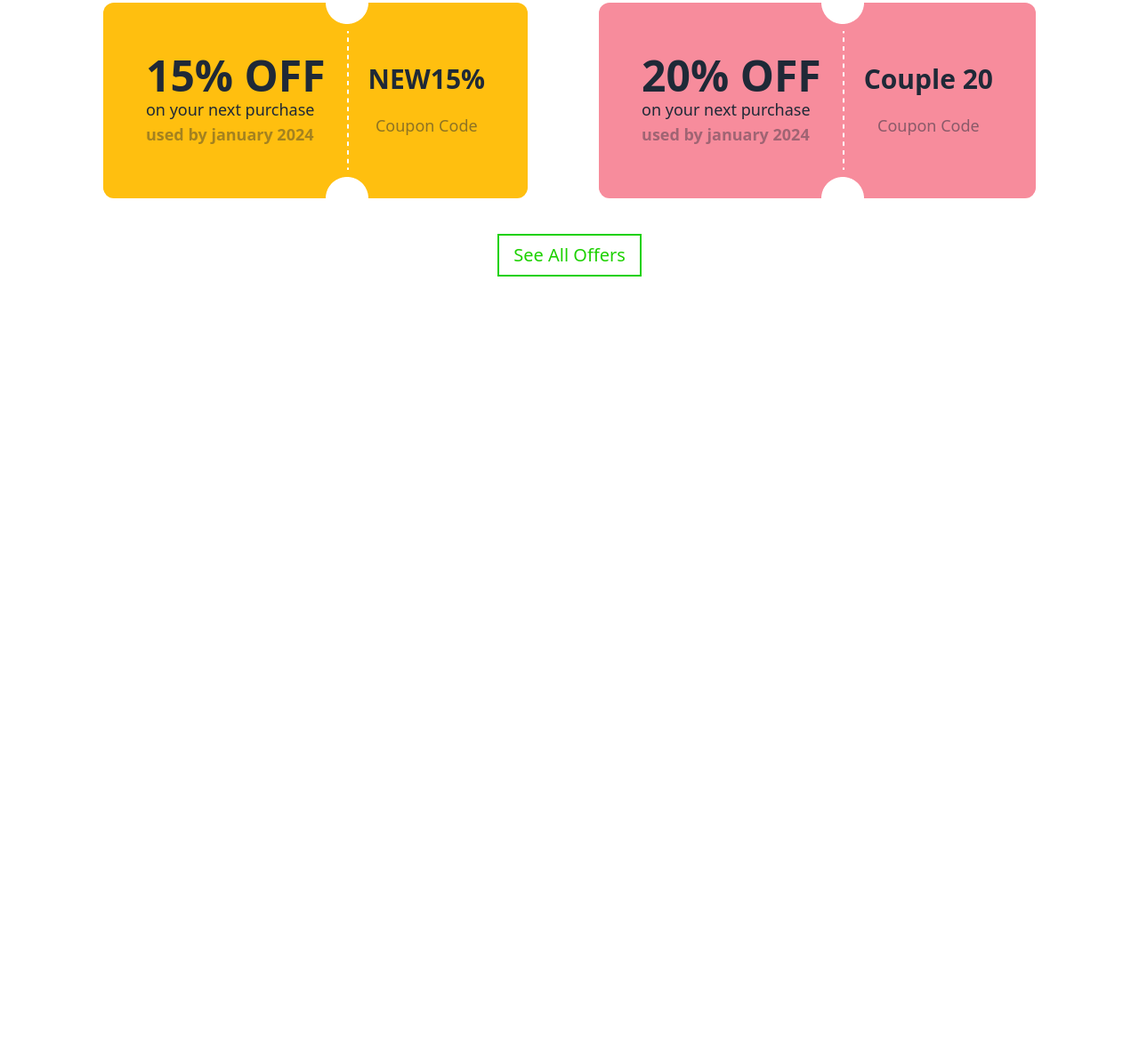
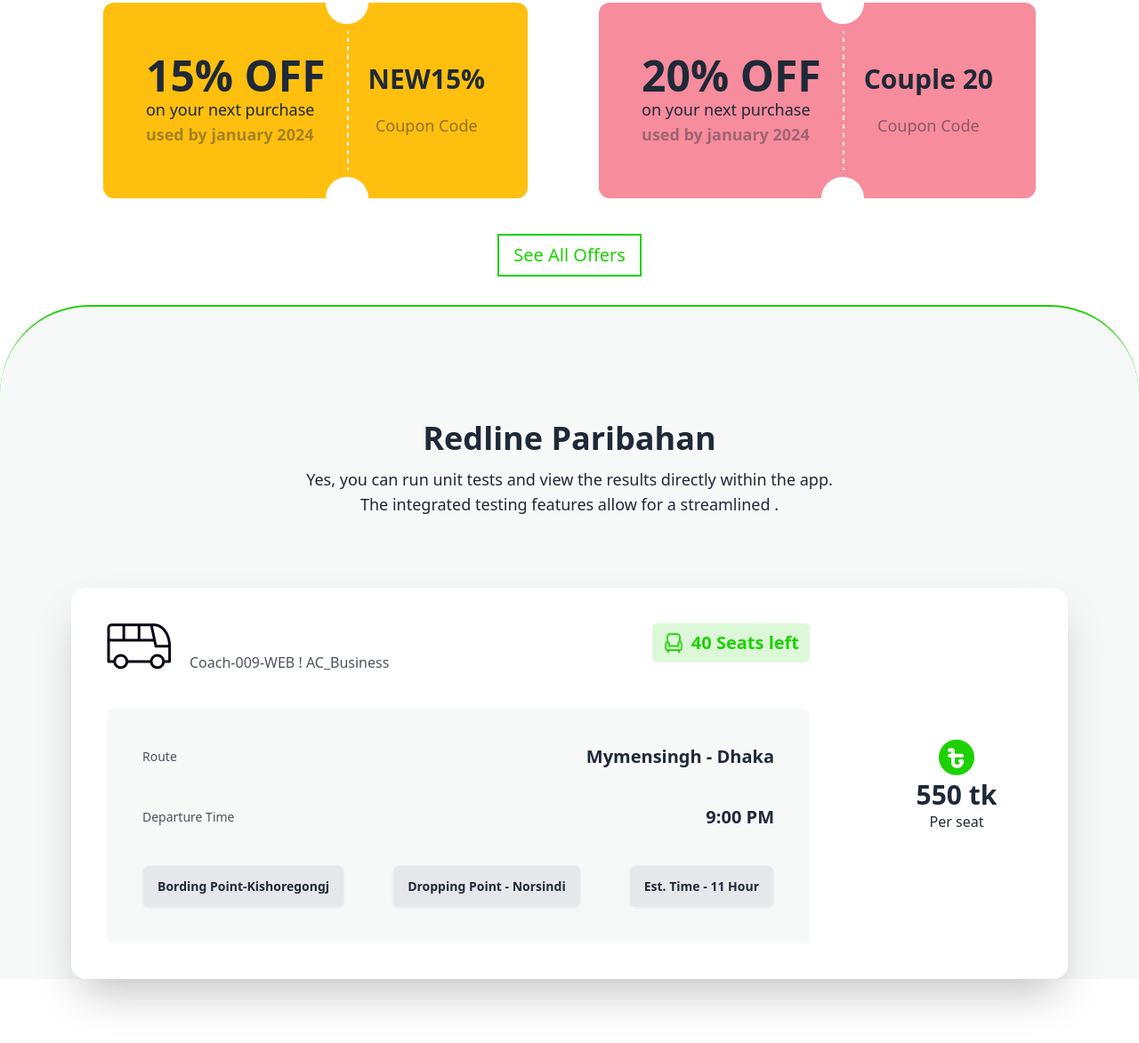
Before and after one commit to itsahadul99/A5-Smart-Ticketing, a plain HTML site: page index.html in a window 1280 px wide. Shown: the part 1057-2230 px from the top of the page at 89% size. Before the commit the page ends 1400 px from the top, so only its background shows below. Drawn offline with nearby package versions, Linux system fonts and the light colour scheme.

Commit message:
complete ticket counter first part

```diff
--- a/index.html
+++ b/index.html
@@ -101,6 +101,52 @@
             </div>
         </section>
         <!-- offer section end here  -->
+        <!-- ticket section start here  -->
+        <section class=" bg-[#F7F8F8] my-4 lg:my-8 border-t-2 rounded-t-[100px] border-[#1DD100] pt-32">
+            <div class="flex flex-col justify-center w-full items-center mb-5 lg:mb-10 ">
+                <h1 class="text-2xl lg:text-4xl font-bold mb-3">Redline Paribahan</h1>
+                <p class="text-lg text-center">Yes, you can run unit tests and view the results directly within the app. <br> The integrated testing features allow for a streamlined .</p>
+            </div>
+            <div class=" bg-white m-10 lg:m-20 shadow-2xl rounded-2xl flex flex-col lg:flex-row">
+                <div class="lg:flex-1">
+                    <div class="flex flex-col lg:flex-row justify-between p-10">
+                        <div class="flex flex-col lg:flex-row items-start gap-5">
+                            <img src="./images/bus-logo.png" alt="">
+                            <p class="opacity-80 font-normal pt-0 lg:pt-8">Coach-009-WEB ! AC_Business</p>
+                        </div>
+                        <div>
+                            <div class="bg-[#1DD10026] flex flex-col lg:flex-row px-3 py-2 gap-2 text-[#1DD100] rounded-md ">
+                                <img class="w-10 lg:w-6" src="./images/seat-green.png" alt="seat-green">
+                            <p class="text-xl font-semibold"><span class="seat">40</span> Seats left</p>
+                            </div>
+                        </div>
+                    </div>
+                    <div class="bg-[#F7F8F8] p-5 lg:p-10 rounded-lg space-y-4 lg:space-y-10 mx-10 mb-10">
+                        <div class="flex flex-col lg:flex-row justify-between items-center">
+                            <p class="text-sm opacity-80">Route</p>
+                            <h3 class="text-xl font-bold">Mymensingh - Dhaka</h3>
+                        </div>
+                        <div class="flex flex-col lg:flex-row justify-between items-center">
+                            <p class="text-sm opacity-80">Departure Time</p>
+                            <h3 class="text-xl font-bold">9:00 PM</h3>
+                        </div>
+
+                        <div class="flex flex-col lg:flex-row justify-between text-xl font-semibold gap-5 lg:gap-0">
+                            <button class="btn bg-gray-200">Bording Point-Kishoregongj</button>
+                            <button class="btn bg-gray-200">Dropping Point - Norsindi</button>
+                            <button class="btn bg-gray-200">Est. Time - 11 Hour</button>
+                        </div>
+                    </div>
+                </div>
+                <img class="hidden lg:visible" src="./images/info-devider.png" alt="">
+                <div class="flex justify-center items-center flex-col w-[250px] p-5 lg:p-10">
+                    <img class="rounded-full" src="./images/fare.png" alt="">
+                    <h1 class="text-3xl font-bold">550 tk </h1>
+                    <p>Per seat</p>
+                </div>
+            </div>
+        </section>
+        <!-- ticket section end here  -->
 
     </main>
     <!-- main section end here  -->
```
